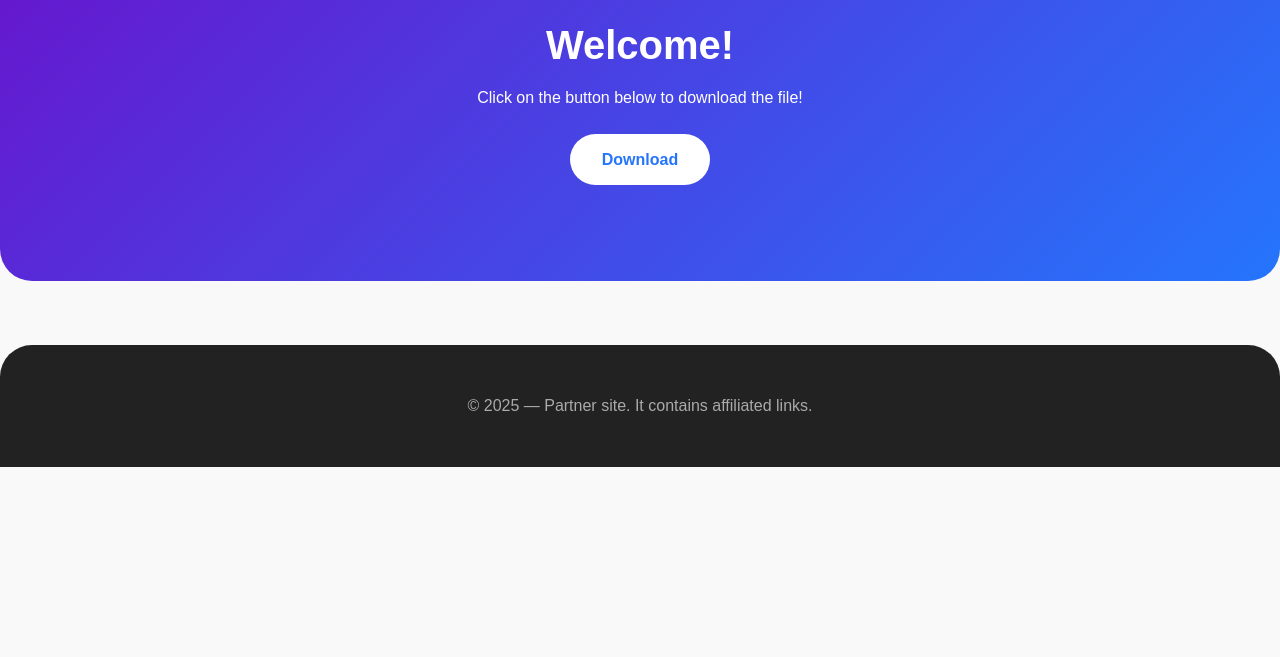
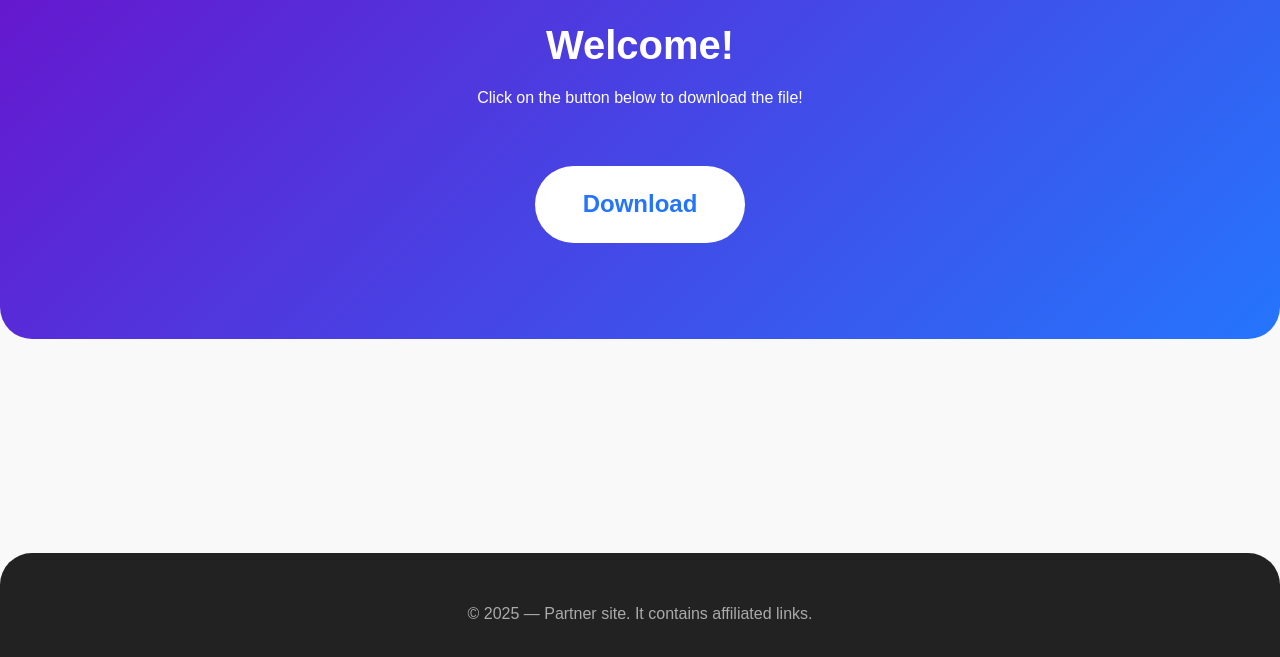
Before and after one commit to neverloseyoursm1le/parter, a plain HTML site: page public/index.html in a window 1280 px wide. Shown: the part 125-782 px from the top of the page. Drawn offline with Linux system fonts and the light colour scheme.

Commit message:
Update styles.css

```diff
--- a/public/assets/css/styles.css
+++ b/public/assets/css/styles.css
@@ -5,10 +5,22 @@
   font-family: Arial, sans-serif;
 }
 
+html, body {
+  height: 100%;
+}
+
 body {
   background: #f9f9f9;
   color: #333;
   line-height: 1.6;
+  display: flex;
+  flex-direction: column;
+}
+
+.wrapper {
+  flex: 1;
+  display: flex;
+  flex-direction: column;
 }
 
 header {
@@ -17,6 +29,7 @@ header {
   text-align: center;
   padding: 4rem 2rem;
   border-radius: 0 0 2rem 2rem;
+  flex-shrink: 0;
 }
 
 header .logo {
@@ -35,13 +48,15 @@ header p {
 
 .cta-btn {
   display: inline-block;
-  padding: 0.8rem 2rem;
+  padding: 1.2rem 3rem;
   background: #fff;
   color: #2575fc;
   font-weight: bold;
+  font-size: 1.5rem;
   text-decoration: none;
   border-radius: 50px;
   transition: 0.3s;
+  margin-top: 2rem;
 }
 
 .cta-btn:hover {
@@ -54,10 +69,19 @@ header p {
   padding: 2rem;
 }
 
+main {
+  flex: 1;
+  display: flex;
+  justify-content: center;
+  align-items: center;
+  text-align: center;
+}
+
 footer {
   background: #222;
   color: #aaa;
   text-align: center;
   padding: 1rem;
   border-radius: 2rem 2rem 0 0;
+  margin-top: auto;
 }
```
